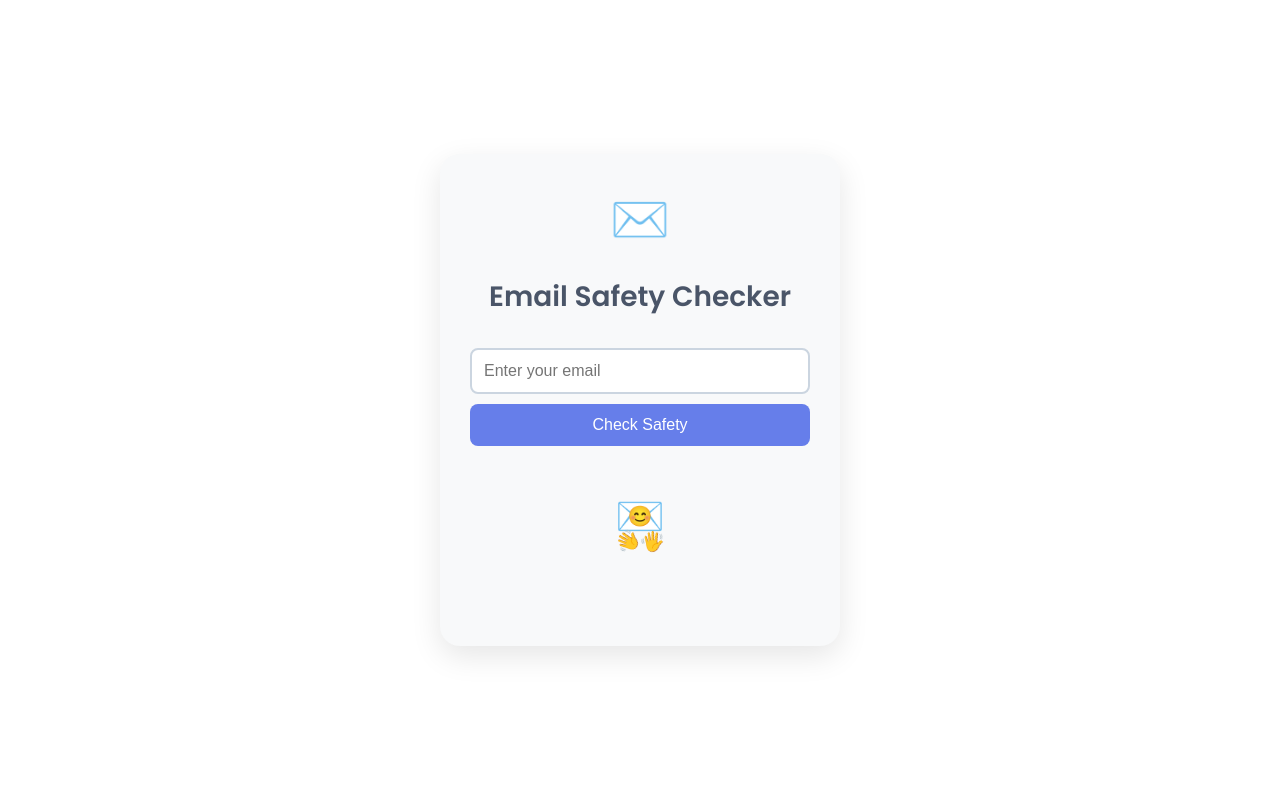
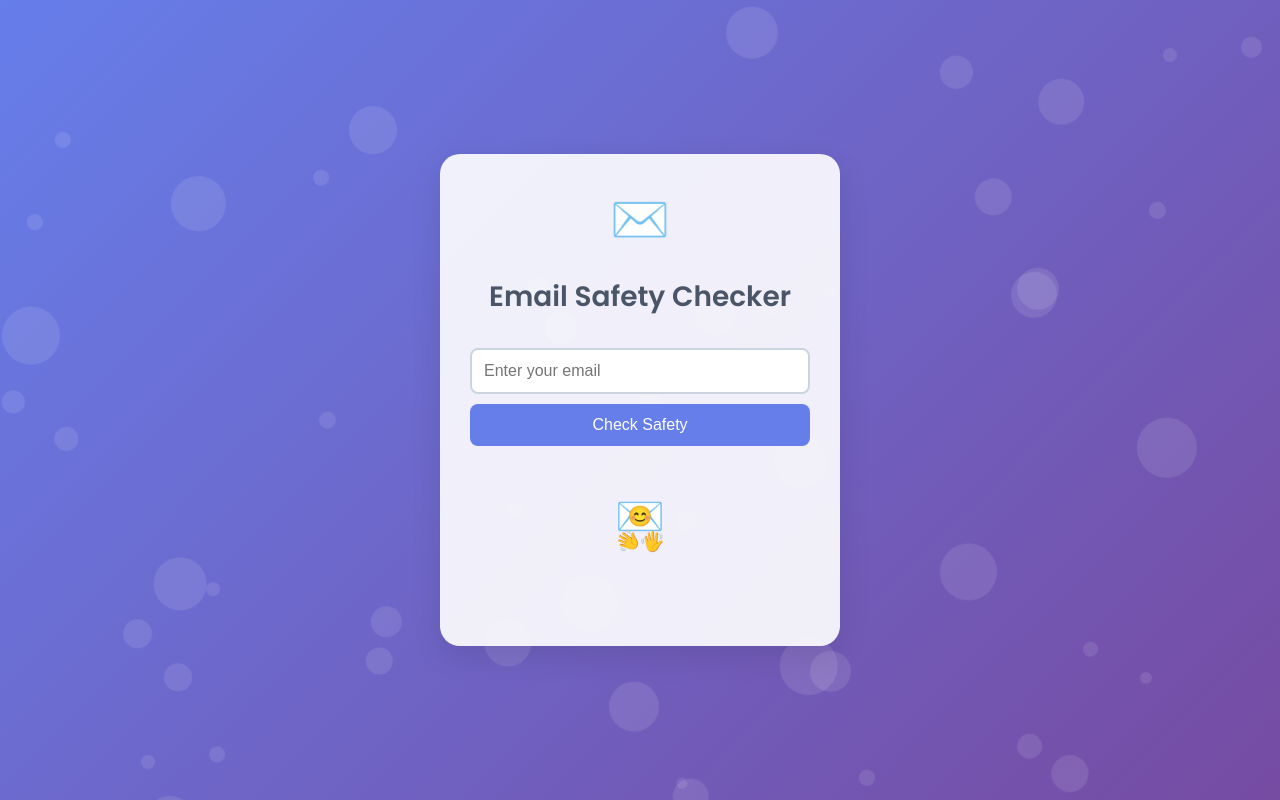
Before and after one commit to CONNEXGROW/Safety-Checker, a plain HTML site: page emaill.html in a window 1280 px wide. Drawn offline with Linux system fonts and the light colour scheme.

Commit message:
Update emaill.html

```diff
--- a/emaill.html
+++ b/emaill.html
@@ -15,23 +15,26 @@
 
     body {
       font-family: 'Poppins', sans-serif;
-      background-color: white;
+      background: linear-gradient(135deg, #667eea 0%, #764ba2 100%);
       color: #333;
       min-height: 100vh;
       display: flex;
       justify-content: center;
       align-items: center;
       padding: 20px;
+      overflow: hidden;
     }
 
     .container {
       max-width: 400px;
       width: 100%;
-      background: #f8f9fa;
+      background: rgba(255, 255, 255, 0.9);
       padding: 30px;
       border-radius: 20px;
       box-shadow: 0 10px 30px rgba(0, 0, 0, 0.1);
       transition: all 0.3s ease;
+      position: relative;
+      z-index: 1;
     }
 
     h1 {
@@ -41,10 +44,24 @@
       font-size: 28px;
     }
 
+    /* Updated logo styles with jumping animation */
+    @keyframes logoJump {
+      0%, 20%, 50%, 80%, 100% {
+        transform: translateY(0);
+      }
+      40% {
+        transform: translateY(-30px);
+      }
+      60% {
+        transform: translateY(-15px);
+      }
+    }
+
     .logo {
       text-align: center;
       margin-bottom: 20px;
       font-size: 48px;
+      animation: logoJump 2s infinite;
     }
 
     input {
@@ -169,6 +186,32 @@
       animation: wave 0.5s infinite reverse;
     }
 
+    .background-animation {
+      position: fixed;
+      top: 0;
+      left: 0;
+      width: 100%;
+      height: 100%;
+      z-index: 0;
+      pointer-events: none;
+    }
+
+    .bubble {
+      position: absolute;
+      border-radius: 50%;
+      background: rgba(255, 255, 255, 0.1);
+      animation: float 4s infinite;
+    }
+
+    @keyframes float {
+      0%, 100% {
+        transform: translateY(0) rotate(0deg);
+      }
+      50% {
+        transform: translateY(-20px) rotate(180deg);
+      }
+    }
+
     @media (max-width: 480px) {
       .container {
         padding: 20px;
@@ -185,6 +228,7 @@
   </style>
 </head>
 <body>
+  <div class="background-animation" id="backgroundAnimation"></div>
   <div class="container">
     <div class="logo">✉️</div>
     <h1>Email Safety Checker</h1>
@@ -258,6 +302,30 @@
         resultDiv.classList.add("show");
       }, 50);
     }
+
+    function createBubbles() {
+      const container = document.getElementById('backgroundAnimation');
+      const containerRect = container.getBoundingClientRect();
+
+      for (let i = 0; i < 50; i++) {
+        const bubble = document.createElement('div');
+        bubble.classList.add('bubble');
+
+        const size = Math.random() * 50 + 10;
+        bubble.style.width = `${size}px`;
+        bubble.style.height = `${size}px`;
+
+        bubble.style.left = `${Math.random() * containerRect.width}px`;
+        bubble.style.top = `${Math.random() * containerRect.height}px`;
+
+        bubble.style.animationDuration = `${Math.random() * 4 + 2}s`;
+        bubble.style.animationDelay = `${Math.random() * 2}s`;
+
+        container.appendChild(bubble);
+      }
+    }
+
+    window.addEventListener('load', createBubbles);
   </script>
 </body>
 </html>
```
